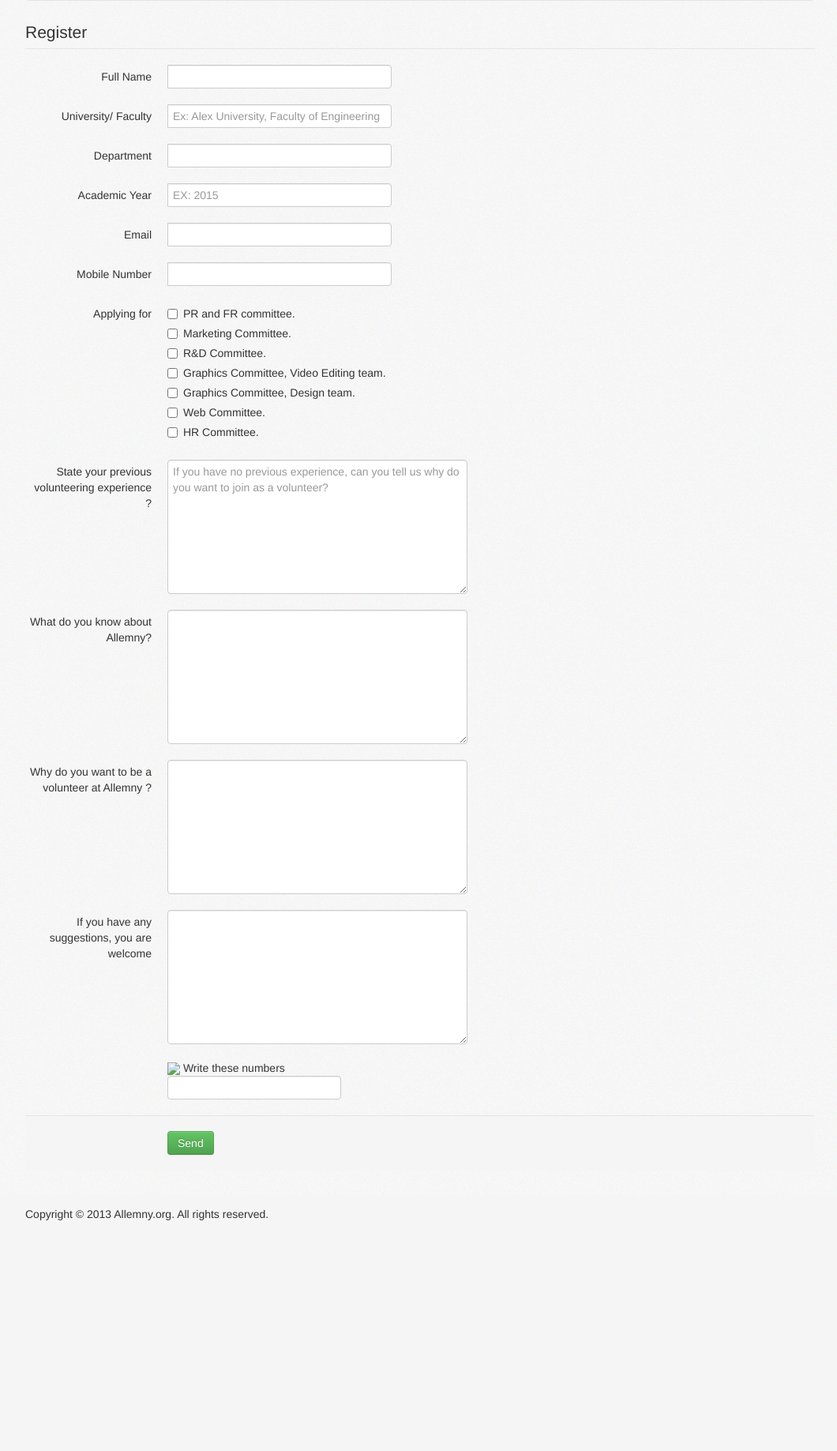
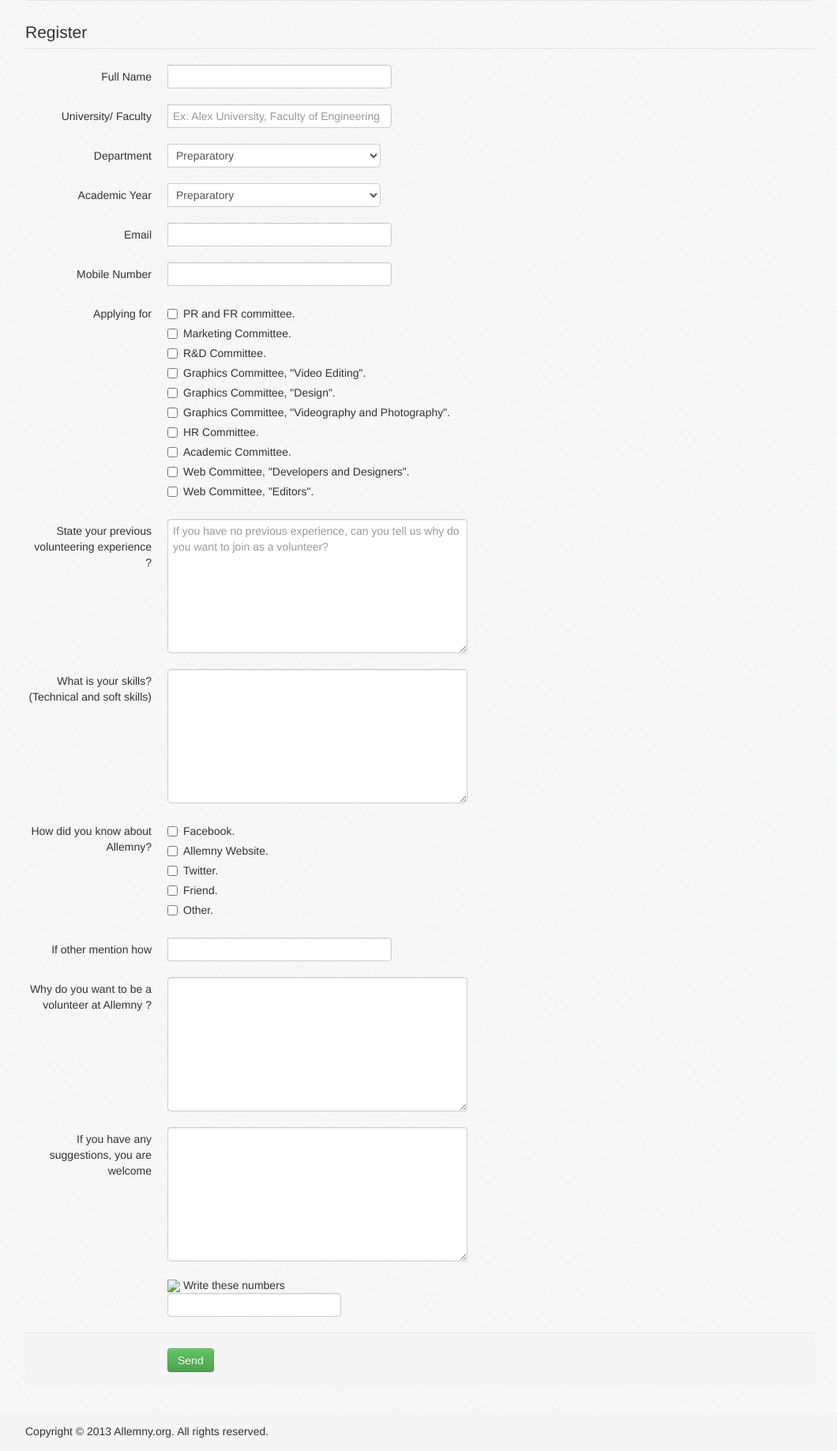
Before and after one commit to salamza/Allemny, a PHP site: page /join.php in a window 1280 px wide. Shown: the part 629-2466 px from the top of the page at 79% size, without its empty margins (108-1168 px from the left). Before the commit the page ends 2174 px from the top, so only its background shows below. Run offline with PHP 8.4, Linux system fonts and the light colour scheme; some libraries are stand-ins or nearby versions.

Commit message:
New Recruiting Form - Problem in numeric validation (Mobile Number)

```diff
--- a/join.php
+++ b/join.php
@@ -48,7 +48,23 @@ include 'includes/overall/overallheader.php';?>
 				<label class="control-label">Department</label>
 				<div class="controls">
 					<div class="input-prepend">
-						<input type="text" class="input-xlarge" id="dept" name="dept" placeholder="" required>
+						<select class="input-xlarge" name="dept">
+							<option value = "Preparatory"> Preparatory </option>
+							<option value = "Electrical"> Electrical </option>
+							<option value = "Mechanical"> Mechanical </option>
+							<option value = "Production"> Production </option>
+							<option value = "Chemical"> Chemical </option>
+							<option value = "Computer"> Computer </option>
+							<option value = "Civil"> Civil </option>
+							<option value = "Nuclear"> Nuclear </option>
+							<option value = "Architecure"> Architecure </option>
+							<option value = "Textile"> Textile </option>
+							<option value = "Naval"> Naval </option>
+							<option value = "Computer Communication"> Computer Communication </option>
+							<option value = "Pertrochemicals"> Pertrochemicals</option>
+							<option value = "Electromechanics">Electromechanics </option>
+							<option value = "Construction"> Construction </option>
+						</select>
 					</div>
 				</div>
 			</div>
@@ -57,7 +73,13 @@ include 'includes/overall/overallheader.php';?>
 				<label class="control-label">Academic Year</label>
 				<div class="controls">
 					<div class="input-prepend">
-						<input type="text" class="input-xlarge" id="year" name="year" placeholder="EX: 2015" required>
+						<select name="year" class = "input-xlarge">
+							<option value="Preparatory">Preparatory</option>
+							<option value="First">First</option>
+							<option value="Second">Second</option>
+							<option value="Third">Third</option>
+							<option value="Fourth">Fourth</option>
+						</select>
 					</div>
 				</div>
 			</div>
@@ -93,16 +115,25 @@ include 'includes/overall/overallheader.php';?>
 				            <input type="checkbox" name="option3" id="inlineCheckbox3"> R&D Committee.
 				        </label>
 				        <label class="checkbox">
-				            <input type="checkbox" name="option4" id="inlineCheckbox3"> Graphics Committee, Video Editing team.
+				            <input type="checkbox" name="option4" id="inlineCheckbox3"> Graphics Committee, "Video Editing".
 				        </label>
 						<label class="checkbox">
-				            <input type="checkbox" name="option5" id="inlineCheckbox3"> Graphics Committee, Design team.
+				            <input type="checkbox" name="option5" id="inlineCheckbox3"> Graphics Committee, "Design".
 				        </label>
 						<label class="checkbox">
-				            <input type="checkbox" name="option6" id="inlineCheckbox2"> Web Committee.
+				            <input type="checkbox" name="option6" id="inlineCheckbox2"> Graphics Committee, "Videography and Photography".
 				        </label>
 						<label class="checkbox">
 				            <input type="checkbox" name="option7" id="inlineCheckbox2"> HR Committee.
+				        </label>
+				        <label class="checkbox">
+				            <input type="checkbox" name="option8" id="inlineCheckbox2"> Academic Committee.
+				        </label>
+				        <label class="checkbox">
+				            <input type="checkbox" name="option9" id="inlineCheckbox2"> Web Committee, "Developers and Designers".
+				        </label>
+				        <label class="checkbox">
+				            <input type="checkbox" name="option10" id="inlineCheckbox2"> Web Committee, "Editors".
 				        </label>
 				    </div>
 				</div>
@@ -115,11 +146,41 @@ include 'includes/overall/overallheader.php';?>
             </div>
 
 			<div class="control-group">
-                <label class="control-label" for="info_test">What do you know about Allemny?</label>
+                <label class="control-label" for="skills">What is your skills? (Technical and soft skills) </label>
                 <div class="controls">
-                    <textarea name="info_test" id="info_test" rows="8" class="span5" placeholder="" required></textarea>
+                    <textarea name="skills" id="skills" rows="8" class="span5" placeholder="" required></textarea>
                 </div>
             </div>
+
+			<div class="control-group">
+				<label class="control-label" for="prev_exp">How did you know about Allemny? </label>
+				    <div class="controls ">
+				        <label class="checkbox">
+				            <input type="checkbox" name="op1_how_know" id="inlineCheckbox1"> Facebook.
+				        </label>
+				        <label class="checkbox">
+				            <input type="checkbox" name="op2_how_know" id="inlineCheckbox2"> Allemny Website.
+				        </label>
+						<label class="checkbox">
+				            <input type="checkbox" name="op3_how_know" id="inlineCheckbox2"> Twitter.
+				        </label>
+				        <label class="checkbox">
+				            <input type="checkbox" name="op4_how_know" id="inlineCheckbox2"> Friend.
+				        </label>
+				        <label class="checkbox">
+				            <input type="checkbox" name="op5_how_know" id="inlineCheckbox2"> Other.
+				        </label>
+				    </div>
+				</div>
+
+				<div class="control-group">
+				<label class="control-label">If other mention how</label>
+				<div class="controls">
+					<div class="input-prepend">
+						<input type="text" class="input-xlarge" id="other" name="other" placeholder="">
+					</div>
+				</div>
+			</div>
 
 			<div class="control-group">
                 <label class="control-label" for="join_reason">Why do you want to be a volunteer at Allemny ?</label>
--- a/js/subscript.js
+++ b/js/subscript.js
@@ -61,10 +61,6 @@ $('#submail').blur(function() {
 	$('#joinus').submit(function(e) {
 		$("#joinus").validate({
 		rules: {
-			year: {
-				required: true ,
-				number: true
-			},
 			email: {
 				required: true,
 				email: true,
```
Also changed, not shown: core/functions/join-submit.php (+25 -5 lines).
